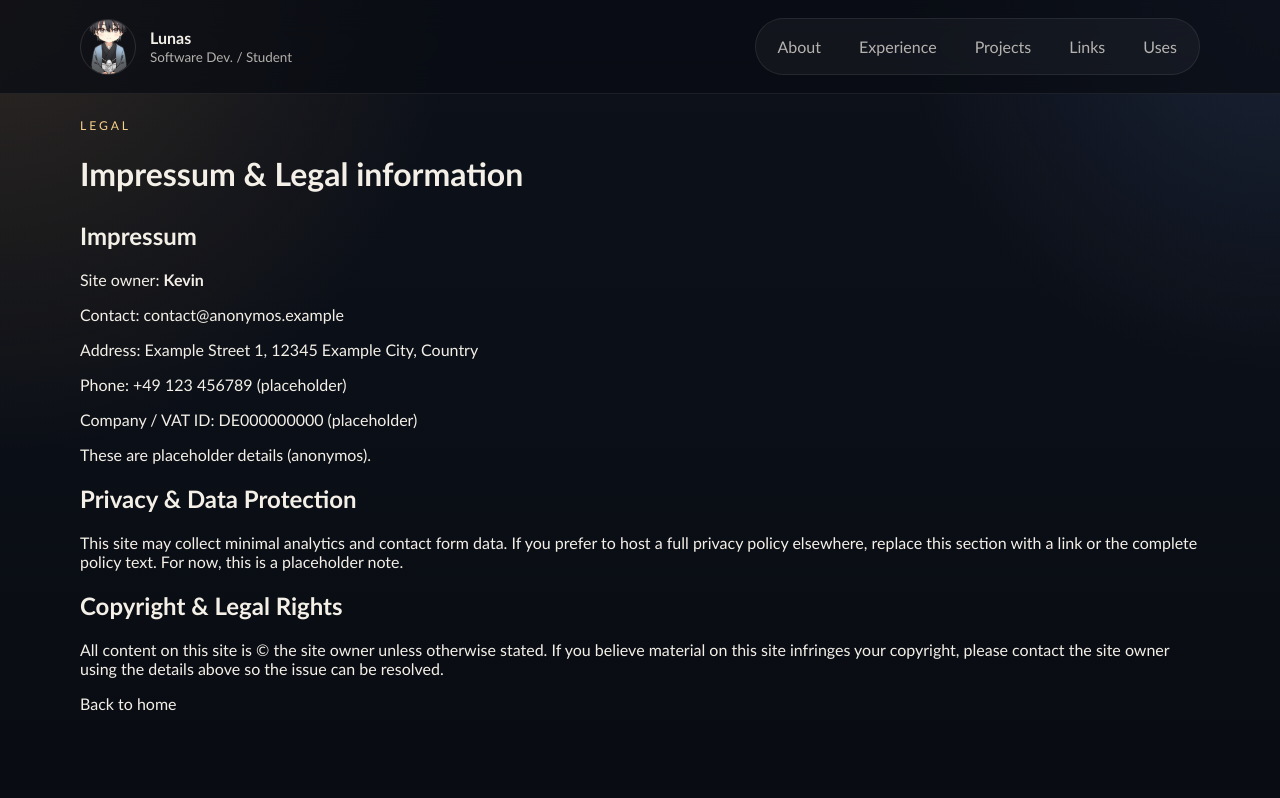
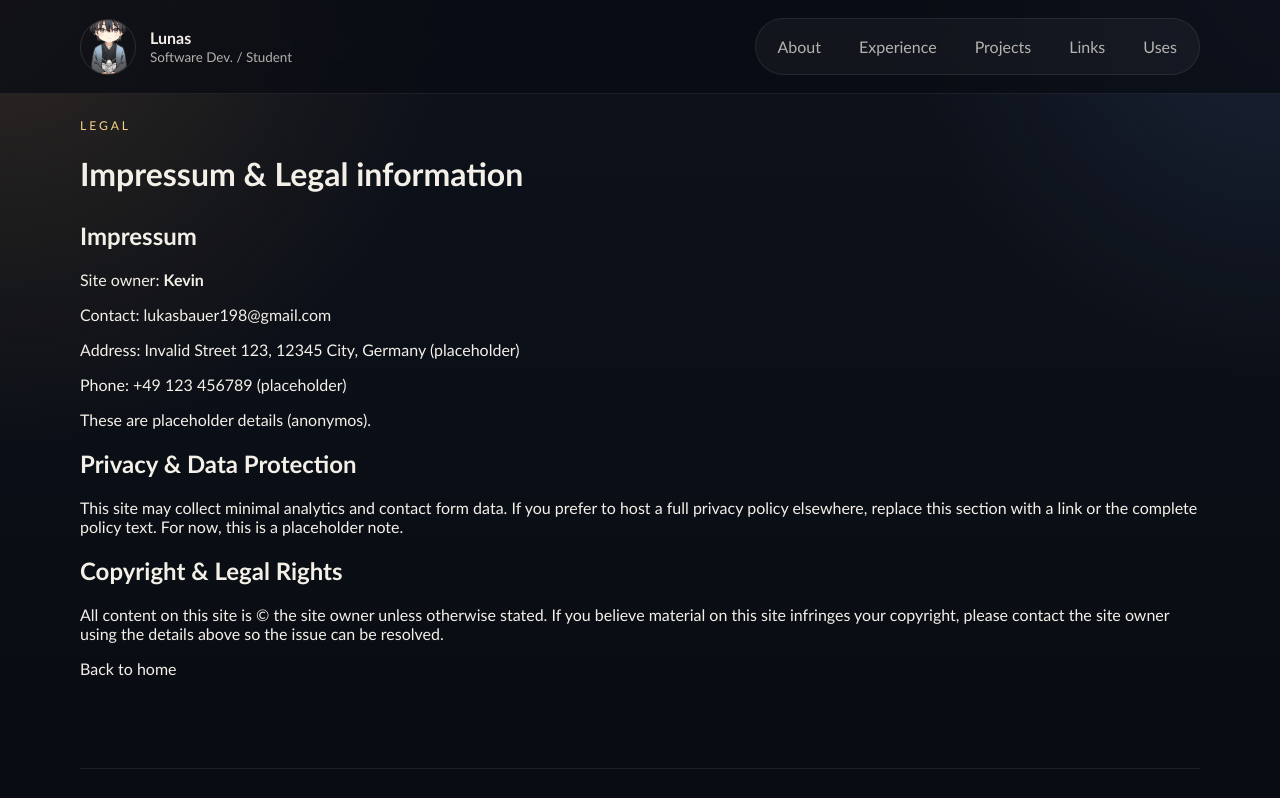
Before and after one commit to a2hengk/portfolio, a Next.js app: page /legal in a window 1280 px wide. Shown: the top 798 px of the page. Built offline with nearby package versions, Linux system fonts and the light colour scheme.

Commit message:
add email to impressum and small change in links section

```diff
--- a/src/app/legal/page.tsx
+++ b/src/app/legal/page.tsx
@@ -14,16 +14,13 @@ export default function LegalPage() {
                     Site owner: <strong>Kevin</strong>
                 </p>
                 <p>
-                    Contact: <a href="mailto:contact@anonymos.example">contact@anonymos.example</a>
+                    Contact: <a href="mailto:lukasbauer198@gmail.com">lukasbauer198@gmail.com</a>
                 </p>
                 <p>
-                    Address: Example Street 1, 12345 Example City, Country
+                    Address: Invalid Street 123, 12345 City, Germany (placeholder)
                 </p>
                 <p>
                     Phone: +49 123 456789 (placeholder)
-                </p>
-                <p>
-                    Company / VAT ID: DE000000000 (placeholder)
                 </p>
                 <p>
                     These are placeholder details (anonymos).
--- a/src/app/links/page.tsx
+++ b/src/app/links/page.tsx
@@ -12,18 +12,18 @@ export default function LinksPage() {
             id: 2,
             name: "Discord",
             handle: "@lunas3407",
-            href: "https://discord.com/",
+            href: "",
         },
         {
             id: 3,
             name: "Instagram",
-            handle: "Add your profile",
+            handle: "Follow me here",
             href: "https://www.instagram.com/hengkevin1405?igsh=MWF2aWZmb2tqdXhuNw==",
         },
         {
             id: 4,
             name: "TikTok",
-            handle: "Add your profile",
+            handle: "Follow me here",
             href: "https://www.tiktok.com/@lunas.118f20?_r=1&_t=ZG-95j9qvTOsWO",
         },
     ];
```
